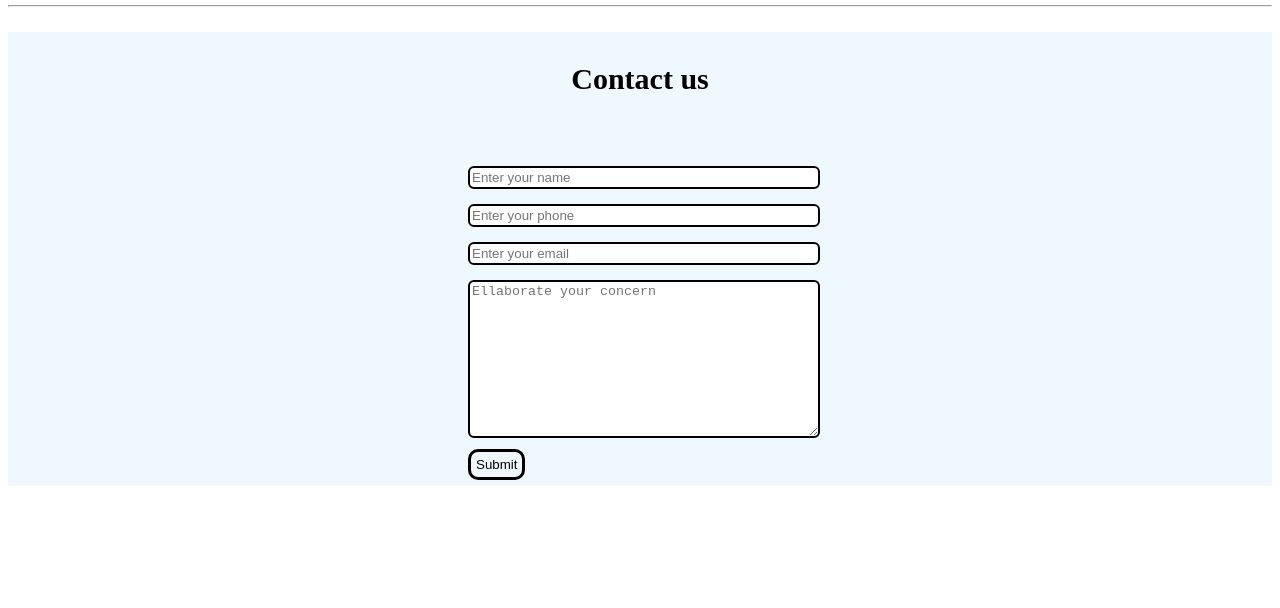
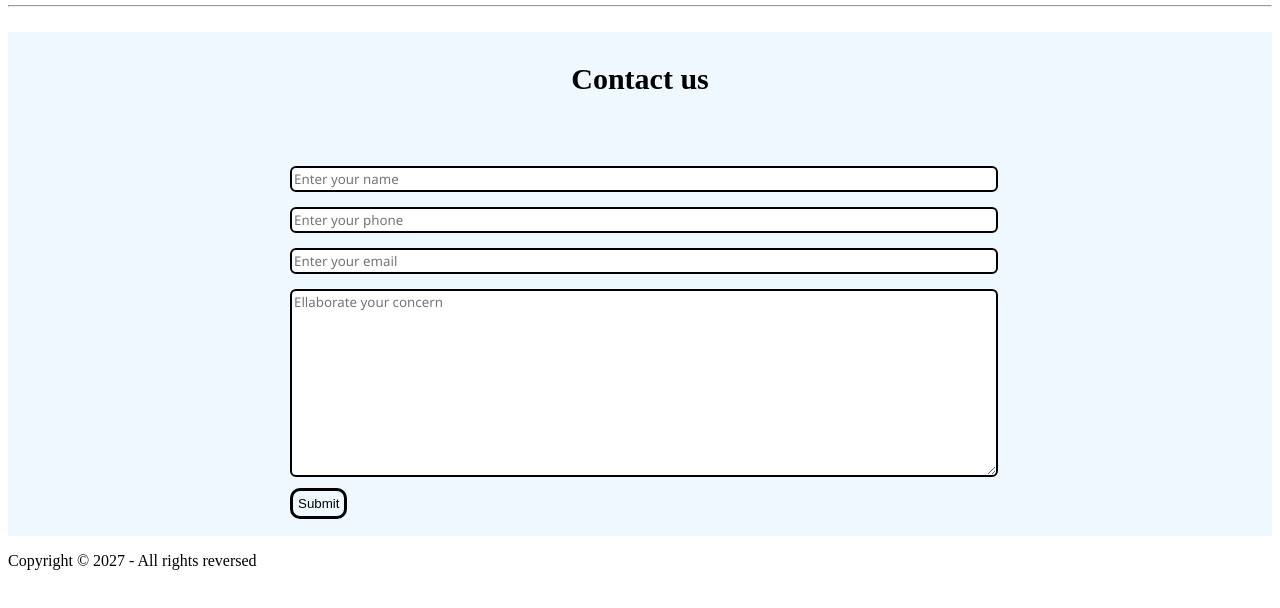
Before and after one commit to kshitijvarshne1/The-Future-of-Education-is-here, a plain HTML site: page index.html in a window 1280 px wide. Shown: the part 2021-2629 px from the top of the page. After the commit the page ends 2607 px from the top, so only its background shows below. Drawn offline with Linux system fonts and the light colour scheme; a web font is replaced by a local one.

Commit message:
add footer

```diff
--- a/index.html
+++ b/index.html
@@ -82,14 +82,10 @@
         <button class="btn btnDark">Submit</button>
       </div>
     </section>
-    <br>
-    <br>
-    <br>
-     <br>
-    <br>
-    <br>
-     <br>
-    <br>
-    <br>
+   <footer>
+     <p class="text-footer">
+       Copyright &copy; 2027 - All rights reversed
+     </p>
+   </footer>
   </body>
 </html>
--- a/src/style.css
+++ b/src/style.css
@@ -131,7 +131,7 @@
 }
 .contact {
   background-color: aliceblue;
-  height: 454px;
+  height: 504px;
 }
 .text-center {
   text-align: center;
@@ -139,8 +139,8 @@
   font-size: 30px;
 }
 .form {
-  max-width: 344px;
-  margin: auto;
+  max-width: 700px;
+  margin: 25px auto;
 }
 .form-input {
   margin-top: 15px;
@@ -148,8 +148,8 @@
   border: 2px solid black;
   border-radius: 6px;
   padding: 2px;
+  font-family: "Segoe UI", Tahoma, Geneva, Verdana, sans-serif;
 }
-.btnDark{
+.btnDark {
   color: black;
-  border black;
 }
```
